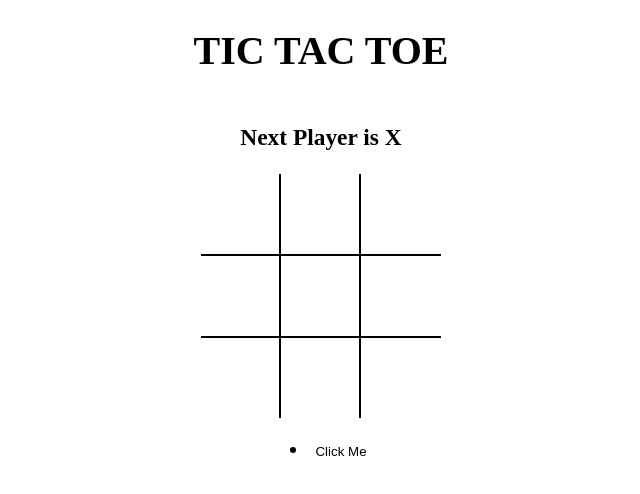
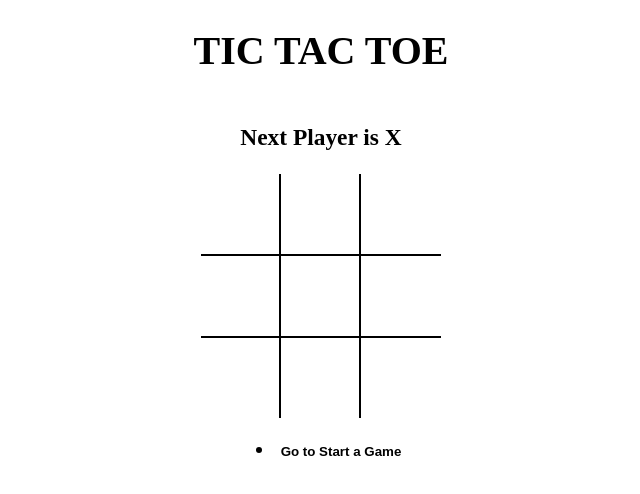
Before and after one commit to ashishrathod95/tictactoe-game, a React (Vite) app: page / in a window 1280 px wide. Shown: the top 494 px of the page, without its empty margins (319-959 px from the left). Built offline with nearby package versions, Linux system fonts and the light colour scheme.

Commit message:
Display game history

```diff
--- a/src/App.jsx
+++ b/src/App.jsx
@@ -12,7 +12,7 @@
 
   const current = history[currentMove];
 
-  console.log('history :>> ', history);
+  //console.log('history :>> ', history);
 
 
   const winner = calculateWinner(current.board);
@@ -41,14 +41,16 @@
     setCurrentMove(prev => prev + 1);
   };
 
-
+  const moveTo = (move) => {
+    setCurrentMove(move);
+  }
 
   return (
     <div className="app">
     <h1>TIC TAC TOE</h1>
     <h3>{message}</h3>
     <Board board = {current.board} handleSquareClick = {handleSquareClick} />
-    <History history={ history }/>
+    <History history={ history } moveTo={moveTo} currentMove={currentMove}/>
   </div>
   );
 };
--- a/src/components/History.jsx
+++ b/src/components/History.jsx
@@ -1,11 +1,23 @@
 import React from 'react';
 
-const History = () => {
+const History = ({history, moveTo, currentMove}) => {
   return (
     <ul>
-      <li><button type='button'>Click Me</button></li>
+      {history.map((_,move) => {
+          return(
+            <li key={move}>
+            <button style={{
+              fontWeight : move === currentMove ? 'bold' : 'normal',
+            }} type="button" onClick={() => {
+              moveTo(move);
+            }}>
+              { move === 0 ? "Go to Start a Game" : `Go to move #${move}` }
+              </button>
+          </li>
+          );
+        })}
     </ul>
-    )
+    );
 };
 
 export default History;
```
